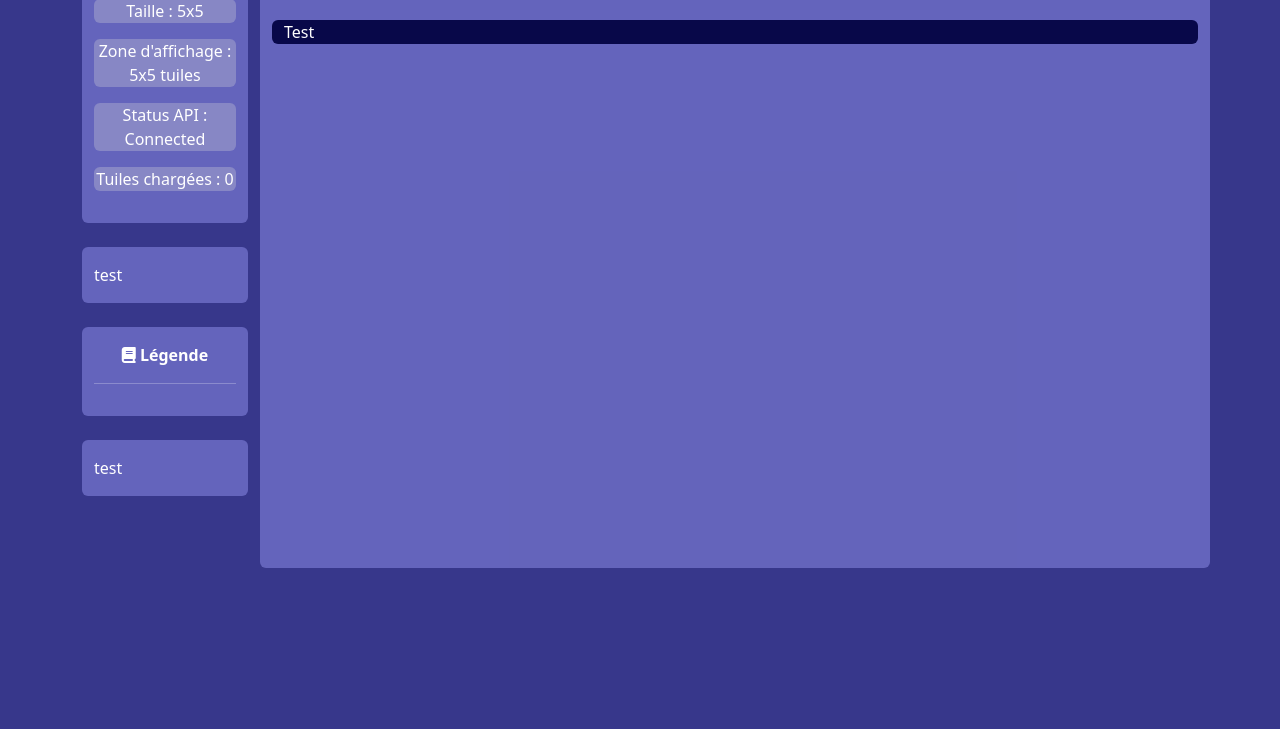
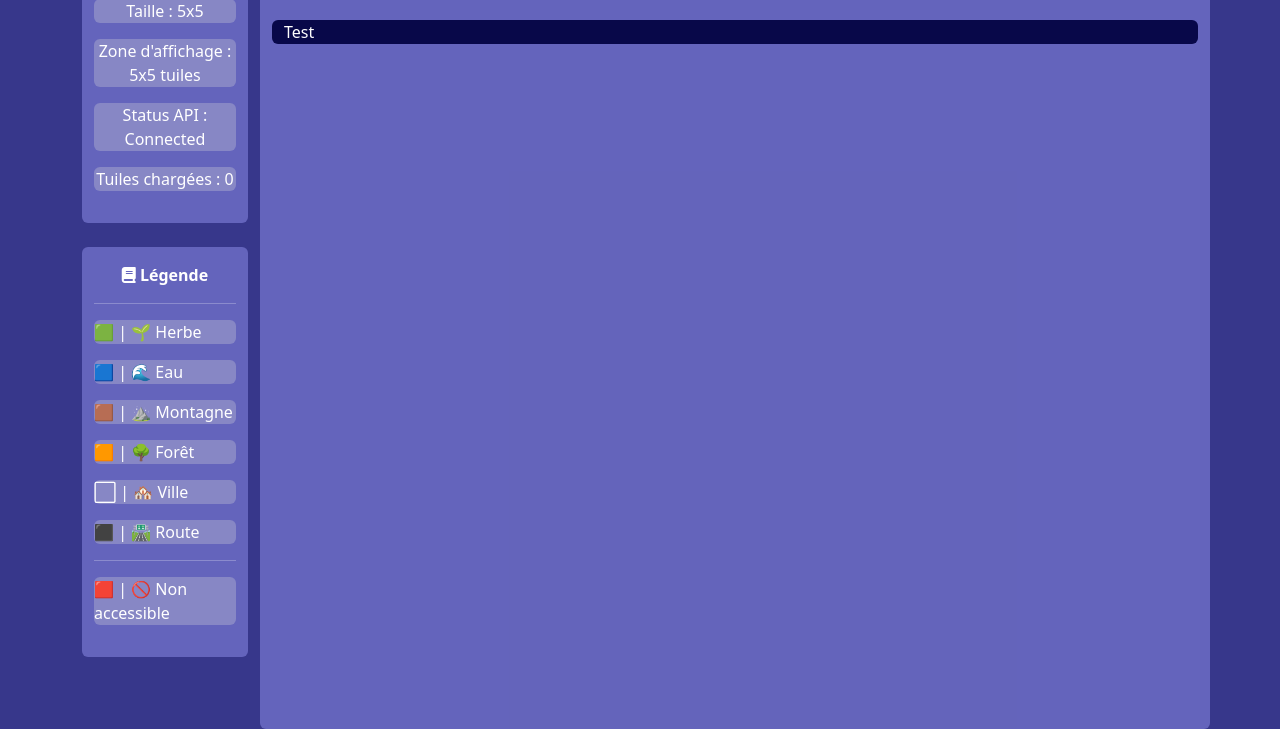
Before and after one commit to Boualem234/MonsterAPIDuo, a plain HTML site: page Website/index.html in a window 1280 px wide. Shown: the part 338-1067 px from the top of the page. Before the commit the page ends 906 px from the top, so only its background shows below. Drawn offline with nearby package versions, Linux system fonts and the light colour scheme.

Commit message:
Légende

```diff
--- a/Website/index.html
+++ b/Website/index.html
@@ -27,14 +27,16 @@
                     <p class="mt-1 mybg2 rounded text-center">Tuiles chargées : 0</p>
                 </div>
                 <div class="container mybg rounded mb-4 py-3">
-                    test
-                </div>
-                <div class="container mybg rounded mb-4 py-3">
                     <p class="text-center fw-bold"><i class="fa-solid fa-book"></i> Légende
                     <hr>
-                </div>
-                <div class="container mybg rounded mb-4 py-3">
-                    test
+                    <p class="mt-1 mybg2 rounded">🟩 | 🌱 Herbe</p>
+                    <p class="mt-1 mybg2 rounded">🟦 | 🌊 Eau</p>
+                    <p class="mt-1 mybg2 rounded">🟫 | ⛰️ Montagne</p>
+                    <p class="mt-1 mybg2 rounded">🟧 | 🌳 Forêt</p>
+                    <p class="mt-1 mybg2 rounded">⬜ | 🏘️ Ville</p>
+                    <p class="mt-1 mybg2 rounded">⬛ | 🛣️ Route</p>
+                    <hr>
+                    <p class="mt-1 mybg2 rounded">🟥 | 🚫 Non accessible</p>
                 </div>
             </div>
             <div class="col-10 mt-5 rounded mybg text-white py-2">
```
